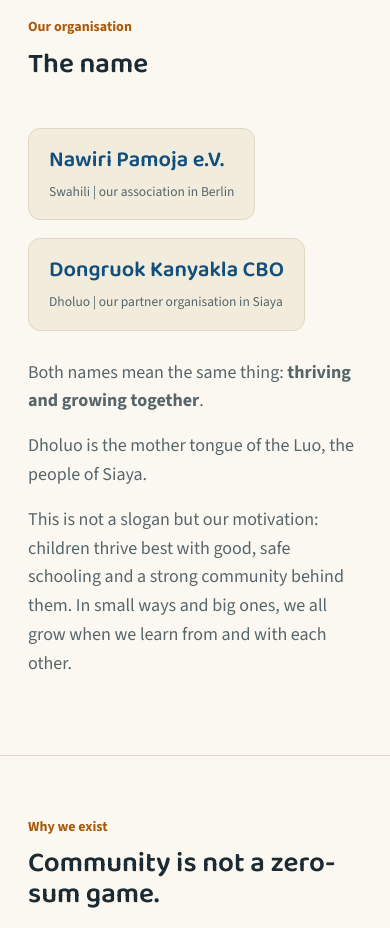
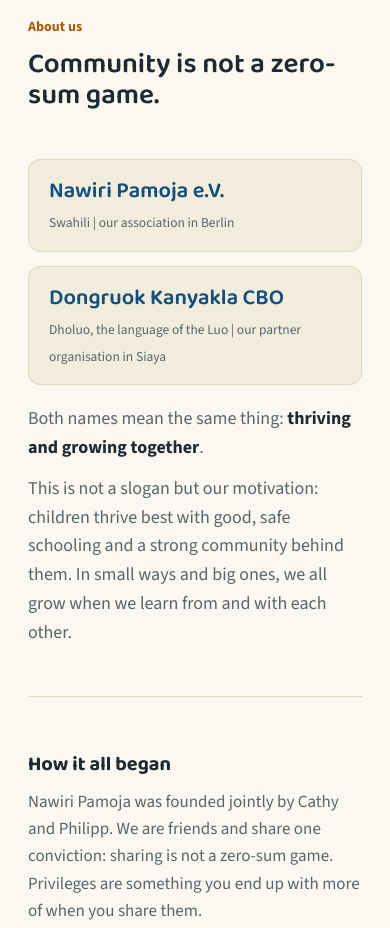
Before and after one commit to Nawiri-Pamoja/website, a plain HTML site: page index.html in a window 390 px wide. Shown: the part 1980-2908 px from the top of the page. Drawn offline with Linux system fonts and the light colour scheme.

Commit message:
Über uns: Name integriert, „Was wir tun" in der Navigation
- „Der Name" ist jetzt Einstieg in „Über uns": Namenskärtchen neben
  ihrer Bedeutung, Dholuo-Hinweis in der Unterzeile. Linke Spalte
  mit Überschrift „Wie alles begann". Texte unverändert.
- Navigation um „Was wir tun" ergänzt. Menü-Symbol jetzt unter
  1024 px (vorher 860 px), damit die Leiste nicht umbricht.
- Anleitung zum Ergänzen von Teamfotos statt Platzhalter-Hinweis.

Co-Authored-By: Claude Opus 5.5 <noreply@anthropic.com>

```diff
--- a/index.html
+++ b/index.html
@@ -98,7 +98,7 @@
   header.has-splash:not(.show-logo) .brand-logo{opacity:0;pointer-events:none;}
   nav.links{display:flex;gap:30px;align-items:center;}
   nav.links a{
-    text-decoration:none;font-size:15px;font-weight:500;color:var(--ink-soft);
+    text-decoration:none;font-size:15px;white-space:nowrap;font-weight:500;color:var(--ink-soft);
     position:relative;padding:4px 0;
   }
   nav.links a:hover{color:var(--ink);}
@@ -179,12 +179,15 @@
   .section-head h2{font-size:clamp(28px,3.6vw,38px);font-weight:600;}
   .section-head p{margin-top:14px;color:var(--ink-soft);font-size:17px;}
 
-  /* ---------- Name ---------- */
-  .name-box{max-width:68ch;}
-  .name-box p{color:var(--ink-soft);margin:0 0 16px;font-size:18px;}
-  .name-pair{
-    display:flex;gap:18px;flex-wrap:wrap;margin:6px 0 28px;
+  /* ---------- Name (Einstieg in "Über uns") ---------- */
+  .name-intro{
+    display:grid;grid-template-columns:minmax(0,auto) minmax(0,1fr);gap:20px 44px;align-items:center;
+    margin:0 0 56px;padding-bottom:48px;border-bottom:1px solid var(--line);
   }
+  .name-text p{color:var(--ink-soft);margin:0 0 12px;font-size:18px;max-width:58ch;}
+  .name-text p:last-child{margin-bottom:0;}
+  .name-text b{color:var(--ink);}
+  .name-pair{display:flex;flex-direction:column;gap:14px;}
   .name-pair div{
     border:1px solid var(--line);border-radius:12px;padding:14px 20px;background:var(--paper-dim);
   }
@@ -340,7 +343,8 @@
   html[data-active="en"] [data-lang="en"]{display:revert !important;}
   html[data-active="en"] .tag[data-lang="en"]{display:inline-block !important;}
 
-  @media (max-width: 860px){
+  /* Navigation: unter 1024 px passt die Leiste (v. a. auf Englisch) nicht mehr in eine Zeile -> Menü-Symbol */
+  @media (max-width: 1023px){
     .menu-btn{display:block;}
     nav.links{
       display:none;position:absolute;top:100%;left:0;right:0;
@@ -354,9 +358,11 @@
     nav.links .lang-toggle{align-self:flex-start;margin-top:18px;}
     header.menu-open .menu-btn .ic-open{display:none;}
     header.menu-open .menu-btn .ic-close{display:block !important;}
+  }
+  @media (max-width: 860px){
     .hero .wrap{grid-template-columns:1fr;}
     .hero-photo{order:-1;max-width:360px;margin:0 auto 18px;}
-    .about-grid, .contact-grid, .work-grid{grid-template-columns:1fr;}
+    .about-grid, .contact-grid, .work-grid, .name-intro{grid-template-columns:1fr;}
     .team{grid-template-columns:repeat(2,1fr);}
     .cbo-intro-grid{grid-template-columns:1fr;}
     .school-block{grid-template-columns:1fr;}
@@ -365,6 +371,7 @@
     .road-arrow{justify-self:start;transform:rotate(90deg);margin-left:10px;}
     .about-grid{gap:0;}
     .about-grid h3{margin-top:34px;}
+    .about-grid > div:first-child > h3:first-child, .about-grid > div:first-child > h3:nth-child(2){margin-top:0;}
     section{padding:60px 0;}
   }
   @media (max-width: 560px){
@@ -384,6 +391,7 @@
     <a href="#top" class="brand"><img src="assets/nawiri-logo.svg" alt="Nawiri Pamoja e.V." class="brand-logo"></a>
     <nav class="links" id="site-nav">
       <a href="#about" data-lang="de" lang="de">Über uns</a><a href="#about" data-lang="en" lang="en">About</a>
+      <a href="#work" data-lang="de" lang="de">Was wir tun</a><a href="#work" data-lang="en" lang="en">What we do</a>
       <a href="#cbo" data-lang="de" lang="de">Partner vor Ort</a><a href="#cbo" data-lang="en" lang="en">Partner on the ground</a>
       <a href="#gallery" data-lang="de" lang="de">Galerie</a><a href="#gallery" data-lang="en" lang="en">Gallery</a>
       <a href="#donate" data-lang="de" lang="de">Unterstützen</a><a href="#donate" data-lang="en" lang="en">Support us</a>
@@ -432,41 +440,31 @@
     </div>
   </section>
 
-  <!-- NAME -->
-  <section id="name">
-    <div class="wrap">
-      <div class="section-head">
-        <div class="eyebrow" data-lang="de" lang="de">Unsere Organisation</div>
-        <div class="eyebrow" data-lang="en" lang="en">Our organisation</div>
-        <h2 data-lang="de" lang="de">Der Name</h2>
-        <h2 data-lang="en" lang="en">The name</h2>
-      </div>
-      <div class="name-box">
-        <div class="name-pair">
-          <div><b>Nawiri Pamoja e.V.</b><span data-lang="de" lang="de">Swahili | Unser Verein in Berlin</span><span data-lang="en" lang="en">Swahili | our association in Berlin</span></div>
-          <div><b>Dongruok Kanyakla CBO</b><span data-lang="de" lang="de">Dholuo | Unsere Partnerorganisation in Siaya</span><span data-lang="en" lang="en">Dholuo | our partner organisation in Siaya</span></div>
-        </div>
-        <p data-lang="de" lang="de">Beide Namen bedeuten dasselbe: <b>zusammen wachsen, gedeihen und aufblühen</b>.</p>
-        <p data-lang="de" lang="de">Dholuo ist die Muttersprache der Luo, zu denen die Menschen in Siaya gehören.</p>
-        <p data-lang="de" lang="de">Das ist kein Slogan, sondern unsere Motivation: Kinder blühen am besten auf, wenn sie gute, sichere Schulbildung haben und eine starke Gemeinschaft im Rücken. Im Kleinen wie im Großen: Wir wachsen alle, wenn wir voneinander und miteinander lernen.</p>
-        <p data-lang="en" lang="en">Both names mean the same thing: <b>thriving and growing together</b>.</p>
-        <p data-lang="en" lang="en">Dholuo is the mother tongue of the Luo, the people of Siaya.</p>
-        <p data-lang="en" lang="en">This is not a slogan but our motivation: children thrive best with good, safe schooling and a strong community behind them. In small ways and big ones, we all grow when we learn from and with each other.</p>
-      </div>
-    </div>
-  </section>
-
-  <!-- ABOUT -->
+  <!-- ABOUT (inkl. Name) -->
   <section id="about">
     <div class="wrap">
       <div class="section-head">
-        <div class="eyebrow" data-lang="de" lang="de">Warum es uns gibt</div>
-        <div class="eyebrow" data-lang="en" lang="en">Why we exist</div>
+        <div class="eyebrow" data-lang="de" lang="de">Über uns</div>
+        <div class="eyebrow" data-lang="en" lang="en">About us</div>
         <h2 data-lang="de" lang="de">Gemeinschaft ist kein Nullsummenspiel.</h2>
         <h2 data-lang="en" lang="en">Community is not a zero-sum game.</h2>
       </div>
+      <div class="name-intro">
+        <div class="name-pair">
+          <div><b lang="sw">Nawiri Pamoja e.V.</b><span data-lang="de" lang="de">Swahili | Unser Verein in Berlin</span><span data-lang="en" lang="en">Swahili | our association in Berlin</span></div>
+          <div><b lang="luo">Dongruok Kanyakla CBO</b><span data-lang="de" lang="de">Dholuo, die Sprache der Luo | Unsere Partnerorganisation in Siaya</span><span data-lang="en" lang="en">Dholuo, the language of the Luo | our partner organisation in Siaya</span></div>
+        </div>
+        <div class="name-text">
+          <p data-lang="de" lang="de">Beide Namen bedeuten dasselbe: <b>zusammen wachsen, gedeihen und aufblühen</b>.</p>
+          <p data-lang="de" lang="de">Das ist kein Slogan, sondern unsere Motivation: Kinder blühen am besten auf, wenn sie gute, sichere Schulbildung haben und eine starke Gemeinschaft im Rücken. Im Kleinen wie im Großen: Wir wachsen alle, wenn wir voneinander und miteinander lernen.</p>
+          <p data-lang="en" lang="en">Both names mean the same thing: <b>thriving and growing together</b>.</p>
+          <p data-lang="en" lang="en">This is not a slogan but our motivation: children thrive best with good, safe schooling and a strong community behind them. In small ways and big ones, we all grow when we learn from and with each other.</p>
+        </div>
+      </div>
       <div class="about-grid">
         <div>
+          <h3 data-lang="de" lang="de">Wie alles begann</h3>
+          <h3 data-lang="en" lang="en">How it all began</h3>
           <p data-lang="de" lang="de">Nawiri Pamoja wurde von Cathy und Philipp gemeinsam gegründet. Wir sind Freunde und teilen eine Überzeugung: Teilen ist kein Nullsummenspiel. Privilegien sind eine Sache, von der man mehr hat, wenn man sie teilt.</p>
           <p data-lang="de" lang="de">Unser Wissen gehört uns allen, und es zu teilen lässt es gedeihen. „Ich bin Farmerin, ich säe.“ hat Cathy gesagt, als wir uns kennengelernt haben. Sie meinte es doppeldeutig. Sie ist in einer Farmer-Community aufgewachsen. Und sie hat sich selbstständig Tech-Skills angeeignet, ist Gründerin und CEO von Tawari Digital Ltd., einem der bestbewerteten Apple- und Mobile-Phone-Repair-Shops in Nairobi. Heute gibt sie ihr Tech-Wissen nebenher in Kooperation mit einer Organisation an viele andere Kids weiter. Cathy sät Wissen. Certified Girl Tech!</p>
           <p data-lang="de" lang="de">An Weisheit zu gelangen kann einen hohen Preis kosten. Von der Weisheit anderer zu profitieren lässt sich mit Geld nicht kaufen. Und mehr Perspektiven erlangt man am besten, wenn man aufhört, es besser zu wissen.</p>
@@ -582,10 +580,12 @@
       <h3 class="team-title" data-lang="en" lang="en">The committee</h3>
 
       <!--
-        FOTOS: Dateien in assets/team/ legen (Hochformat 4:5, Gesicht im oberen Drittel, ca. 800 px breit, unter 150 KB).
-        Platzhalter ersetzen: den <div class="member-photo ph">…</div> durch
-        <div class="member-photo"><img src="assets/team/DATEI.jpg" loading="lazy" alt="…" data-alt-en="…"></div> tauschen.
-        Texte mit [Klammern] sind Platzhalter.
+        TEAMFOTO ERGÄNZEN (z. B. für Charles):
+        1. Foto als assets/team/vorname.jpg speichern (Hochformat 4:5, Gesicht im
+           oberen Drittel) und  python3 tools/bilder.py  ausführen. Das verkleinert
+           auf 640x800 px und entfernt Metadaten wie den GPS-Ort.
+        2. Beim Mitglied den Platzhalter  <div class="member-photo ph">…</div>  ersetzen durch:
+           <div class="member-photo"><img src="assets/team/vorname.jpg" loading="lazy" alt="Vorname, Rolle bei Dongruok Kanyakla" data-alt-en="Vorname, role at Dongruok Kanyakla"></div>
       -->
       <div class="team">
         <div class="member">
@@ -898,7 +898,7 @@
     b.addEventListener('click',function(){set(!h.classList.contains('menu-open'));});
     n.addEventListener('click',function(e){if(e.target.closest('a'))set(false);});
     document.addEventListener('keydown',function(e){if(e.key==='Escape')set(false);});
-    window.addEventListener('resize',function(){if(window.innerWidth>860)set(false);});
+    window.addEventListener('resize',function(){if(window.innerWidth>1023)set(false);});
   })();
 </script>
 </body>
```
